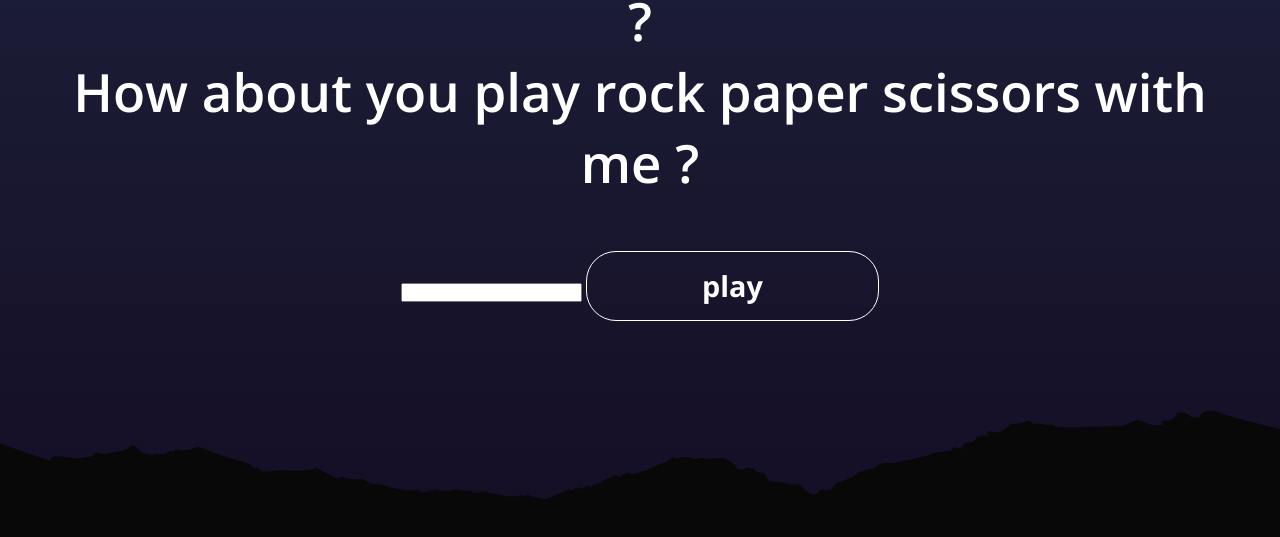
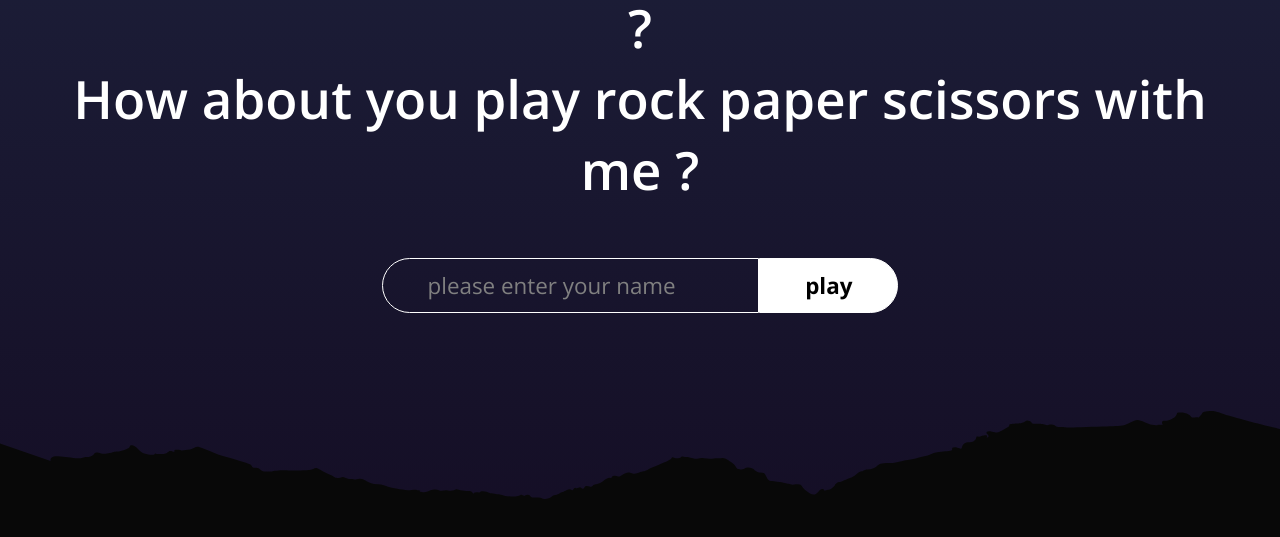
Before and after one commit to hipip/rock-paper-scissors, a plain HTML site: page index.html in a window 1280 px wide. Shown: the part 229-766 px from the top of the page. Drawn offline with nearby package versions, Linux system fonts and the light colour scheme.

Commit message:
"styled our new form"

```diff
--- a/index.html
+++ b/index.html
@@ -18,8 +18,14 @@
                     <br />
                     How about you play rock paper scissors with me ?
                 </h1>
-                <input type="text" name="player-name" id="player-name" />
-                <button class="play-btn">play</button>
+                <form class="play-form">
+                    <input
+                        type="text"
+                        placeholder="please enter your name"
+                        class="inp player-name-inp"
+                    />
+                    <input type="submit" class="inp submit" value="play" />
+                </form>
             </div>
             <div class="game-container hidden">
                 <div>
--- a/style.css
+++ b/style.css
@@ -82,24 +82,46 @@ body {
     text-transform: capitalize;
 }
 
-.play-btn {
+.play-form {
+    display: flex;
+    justify-content: center;
+    align-items: center;
+}
+
+.inp {
     position: relative;
     font-family: "Open Sans", sans-serif;
-    cursor: pointer;
-    font-size: 1.8em;
-    font-weight: 700;
-    padding: 0.5em 4em;
-    border: none;
+    font-size: 1.4em;
+
+    padding: 0.5em 2em;
+    margin: 0;
     border-radius: 30px;
-    color: white;
-    border: 1px solid white;
-    transition: 0.6s ease;
-    background-color: transparent;
 }
 
-.play-btn:hover {
+.player-name-inp {
+    background-color: transparent;
+    border: 1px solid white;
+    border-top-right-radius: 0;
+    border-bottom-right-radius: 0;
+    color: white;
+}
+
+.player-name-inp::placeholder {
+    color: grey;
+}
+
+.player-name-inp:focus {
+    outline: none;
+}
+.submit {
+    cursor: pointer;
+    border: 1px solid white;
+    border-top-left-radius: 0;
+    border-bottom-left-radius: 0;
+    transition: 0.6s ease;
+    background-color: white;
     color: black;
-    background-color: white;
+    font-weight: 700;
 }
 
 .circle {
```
